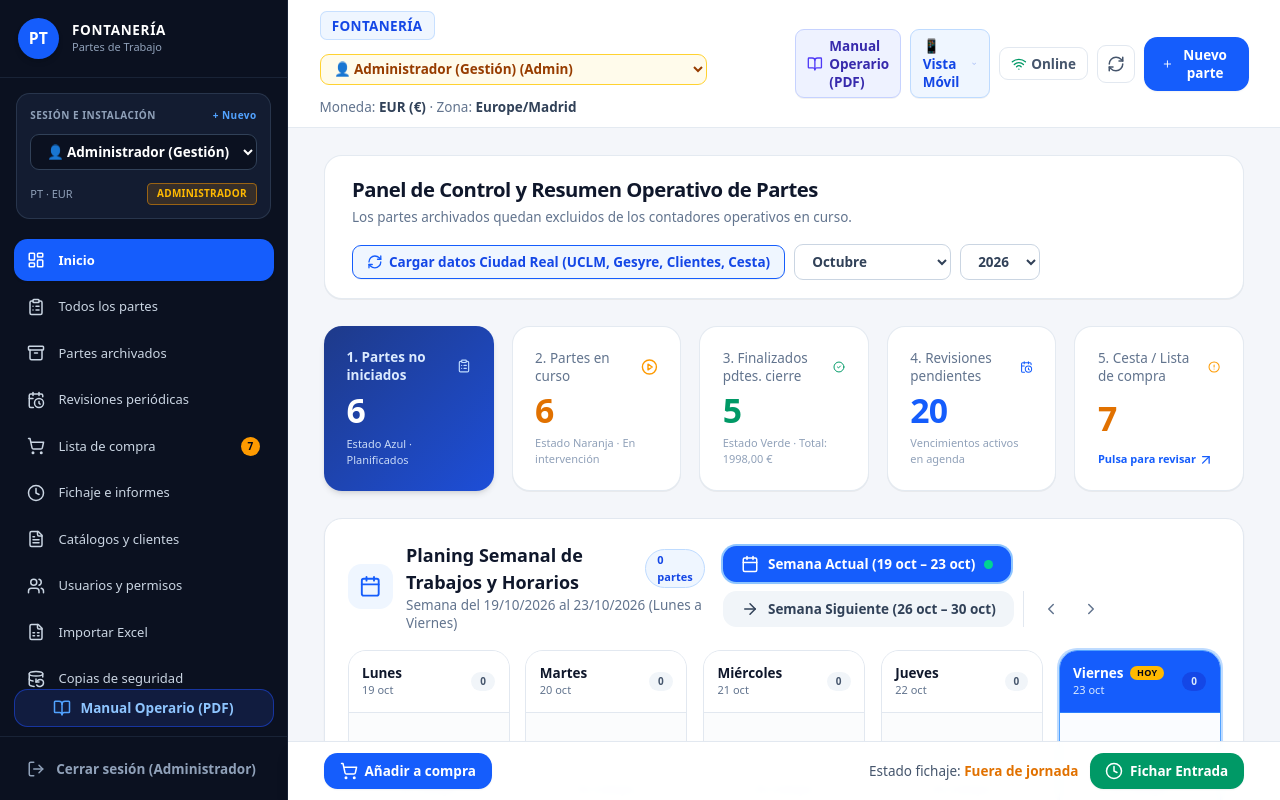
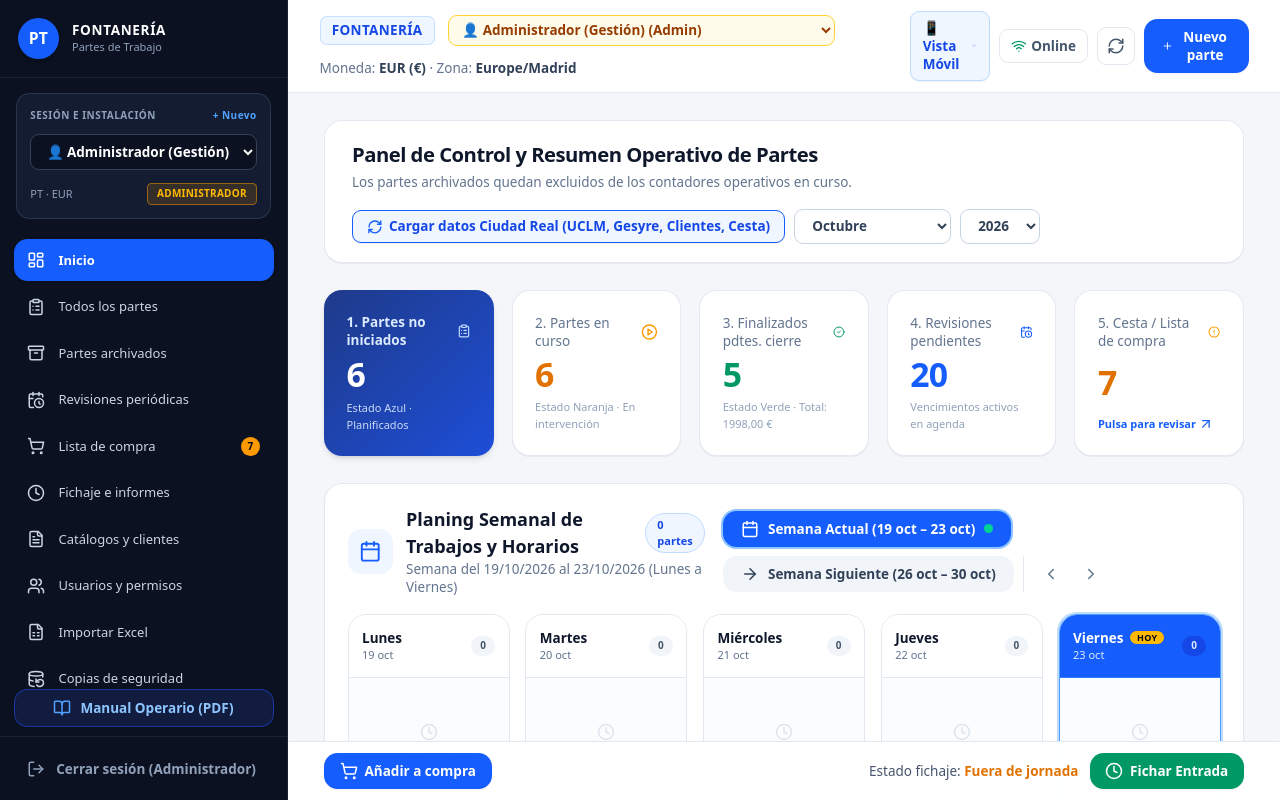
Before and after one commit to jugarbar666/app-partes-trabajo, a React (Vite) app: page / in a window 1280 px wide. Shown: the top 800 px of the page. Built offline with nearby package versions, Linux system fonts and the light colour scheme.

Commit message:
fix(ui): retirar boton de manual pdf de la cabecera manteniendolo en el menu lateral

```diff
--- a/src/App.tsx
+++ b/src/App.tsx
@@ -1559,18 +1559,6 @@ const MainApplicationContent: React.FC = () => {
           </div>
 
           <div className="flex items-center gap-2">
-            <a
-              href="/Manual_Operario_App_Partes_Trabajo.pdf"
-              download="Manual_Operario_App_Partes_Trabajo.pdf"
-              target="_blank"
-              rel="noopener noreferrer"
-              className="inline-flex items-center gap-1.5 px-2.5 py-1.5 rounded-lg text-xs font-semibold border border-indigo-200 bg-indigo-50 text-indigo-800 hover:bg-indigo-100 transition shadow-2xs"
-              title="Descargar Manual Completo de Uso para Operarios (PDF con capturas)"
-            >
-              <BookOpen className="w-3.5 h-3.5 text-indigo-600 shrink-0" />
-              <span className="hidden sm:inline">Manual Operario (PDF)</span>
-              <span className="sm:hidden">Manual PDF</span>
-            </a>
             {/* Selector interactivo de versiones móviles (Solo visible en rama pruebas / desarrollo; omitido en producción Fontanería Roma) */}
             {isMobilePreviewEnabled() && (
               <div className="relative group" data-testid="header-mobile-view-container">
```
